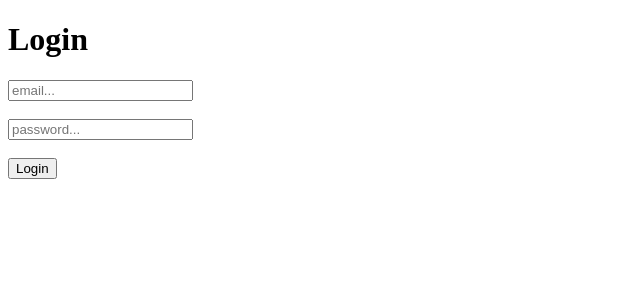
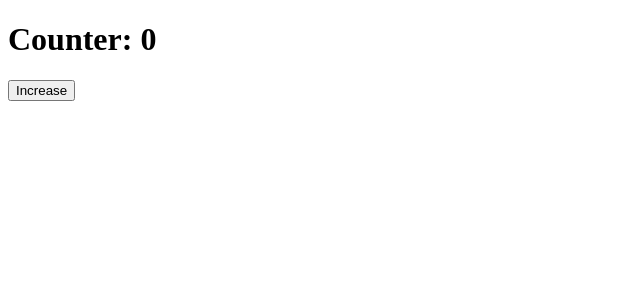
Before and after one commit to githubscientist/re-fsdcwetb23, a React (Vite) app: page / in a window 1280 px wide. Shown: the top 300 px of the page, without its empty margins (0-640 px from the left). Built offline with nearby package versions, Linux system fonts and the light colour scheme.

Commit message:
state logic

```diff
--- a/src/App.jsx
+++ b/src/App.jsx
@@ -1,40 +1,23 @@
+import { useState } from "react";
+
 const App = () => {
 
-  const handleLogin = (event) => {
-    event.preventDefault();
-    let email = document.getElementById('email').value;
-    let password = document.getElementById('password').value;
-
-    console.log('Email:', email);
-    console.log('Password:', password);
-  }
+  const [count, setCount] = useState(0);
 
   return (
     <div>
-      <h1>Login</h1>
-      <form onSubmit={handleLogin}>
-        <div>
-          <input
-            type="text"
-            placeholder="email..."
-            name="email"
-            id="email"
-          />
-        </div>
-        <br />
-        <div>
-          <input
-            type="password"
-            placeholder="password..."
-            name="password"
-            id="password"
-          />
-        </div>
-        <br />
-        <button>Login</button>
-      </form>
+      <h1>Counter: {count}</h1>
+      <button onClick={() => setCount(count + 1)}>Increase</button>
     </div>
   )
 }
 
 export default App;
+
+/*
+  State -> count
+
+  1. Component Rendered
+  2. Button Clicked (when clicked) -> Triggers setCount -> Update the state count by increasing it by 1 -> state change causes re-render
+  3. Component Rendered again with updated state
+*/
```
Also changed, not shown: 1 other file (tests, documents, lock files or other folders).
